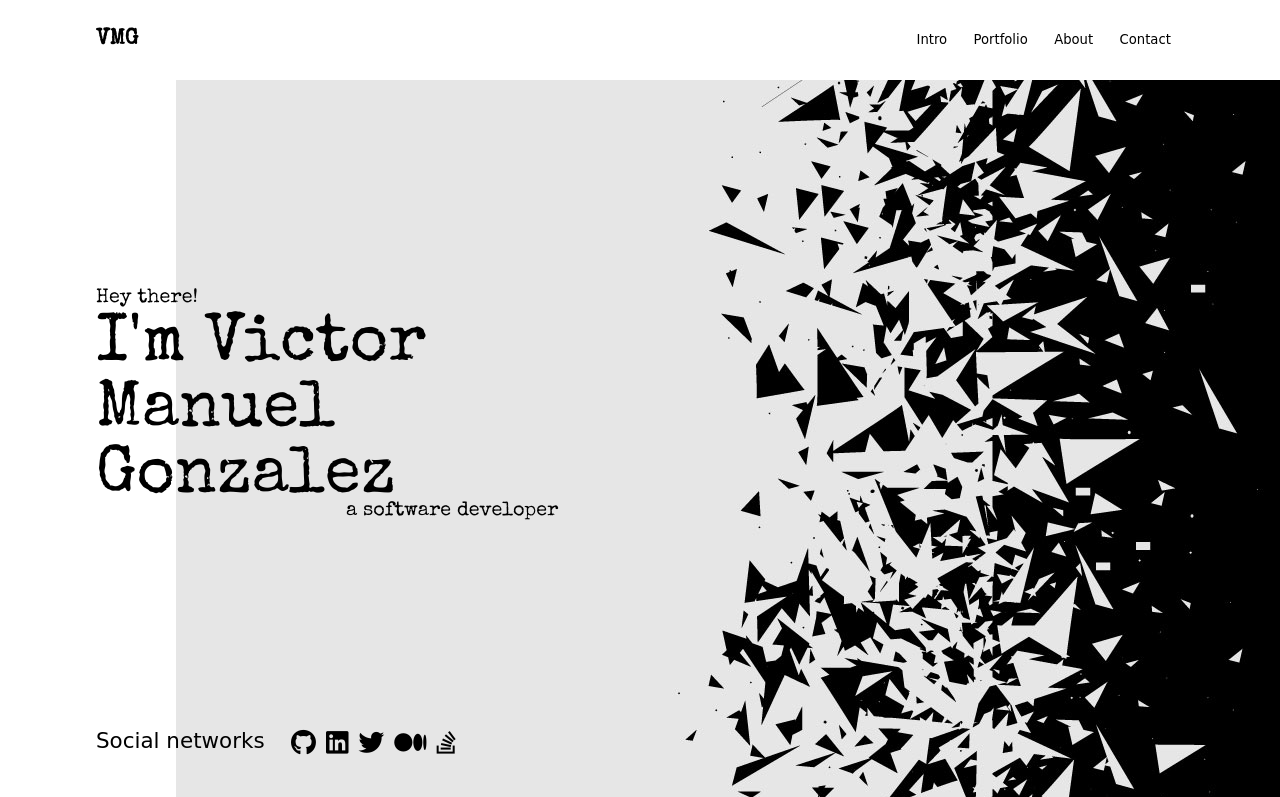
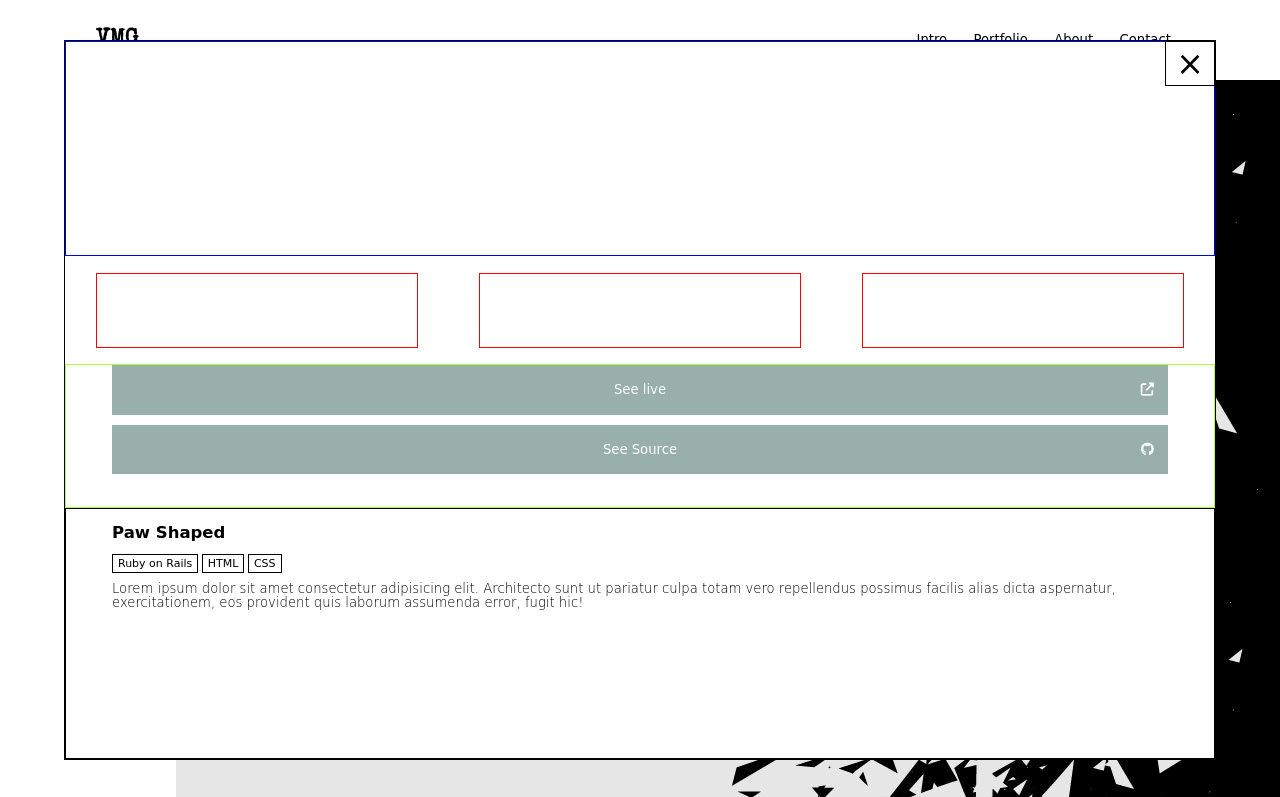
Before and after one commit to Victorgonbu/Portfolio, a website built with webpack: page src/index.html in a window 1280 px wide. Shown: the top 797 px of the page. Built offline with nearby package versions, Linux system fonts and the light colour scheme; a web font is replaced by a local one.

Commit message:
Add modal template for 'see project' button

```diff
--- a/package.json
+++ b/package.json
@@ -4,6 +4,7 @@
   "description": "",
   "main": "index.js",
   "dependencies": {
+    "gsap": "^3.6.0",
     "stylelint": "^13.3.3",
     "stylelint-config-standard": "^20.0.0",
     "stylelint-csstree-validator": "^1.9.0",
--- a/src/assets/scripts/main.js
+++ b/src/assets/scripts/main.js
@@ -14,6 +14,6 @@ const navLink = document.querySelectorAll('.nav-link');
 
 navLink.forEach(link => {
     link.addEventListener('click', () => {
-        dropdownMenu.classList.toggle('active');
+        dropdownMenu.classList.remove('active');
     });
 });
--- a/src/assets/style/small.css
+++ b/src/assets/style/small.css
@@ -11,6 +11,7 @@
   overflow-x: hidden;
   min-width: 300px;
   font-size: 11px;
+
 }
 
 .header {
@@ -218,6 +219,7 @@
   background-size: cover;
   background-repeat: no-repeat;
   z-index: 1;
+  box-shadow: 1px 1px 5px var(--main);
 }
 
 .project-1 {
@@ -293,6 +295,11 @@
   padding: 2px 5px;
   color: transparent;
   transition: all 200ms ease-in 200ms;
+}
+
+.built-item.active {
+  background-color: white;
+  color: black;
 }
 
 .item-row:hover .built-item {
@@ -528,3 +535,92 @@
   color: var(--background);
   margin-bottom: 10px;
 }
+
+.black-border {
+  border: 1px solid black;
+  font-size: 1em;
+}
+
+.modal {
+  position: fixed;
+  top: 50vh;
+  left: 50vw;
+  background-color: white;
+  border: 1px solid black;
+  height: 90vh;
+  width: 90vw;
+  z-index: 11;
+  transform: translate(-50%, -50%) scaleX(1);
+}
+
+.modal .close-button {
+  position: absolute;
+  top: 0;
+  right: 0;
+  padding: 5px 10px;
+  font-size: 3em;
+  border: 1px solid black;
+}
+.modal .hero-project-image {
+  height: 30%;
+  border: 1px solid blue;
+}
+
+.modal .project-images {
+  display: flex;
+  height: 15%;
+  justify-content: space-around;
+  align-items: center;
+}
+
+.project-images .project-image-container {
+  border: 1px solid red;
+  width: 28%;
+  height: 70%;
+}
+
+.modal .project-buttons {
+  display: flex;
+  flex-direction: column;
+  height: 20%;
+  border: 1px solid greenyellow;
+  align-items: center;
+
+}
+
+.project-buttons .link {
+  text-align: center;
+  position: relative;
+  border: 1px solid var(--main);
+  background-color: var(--main);
+  display: inline-block;
+  width: 92%;
+  padding: 1.3em;
+  margin-bottom: 10px;
+  color: white;
+  text-decoration: none;
+  font-size: 1.2em;
+}
+
+.link .icon {
+  position: absolute;
+  right: 1em;
+}
+
+.modal .project-info {
+  height: 35%;
+  border: 1px solid black;
+  padding: 0 4%;
+}
+
+.project-info .project-name {
+  padding: 1em 0;
+  font-size: 1.5em;
+  font-weight: 900;
+}
+
+.project-info .project-description {
+  font-size: 1.2em;
+  padding: 1em 0;
+  font-weight: 100;
+}
--- a/src/index.html
+++ b/src/index.html
@@ -19,6 +19,34 @@
         <li><a class="nav-link" href="#about">About</a></li>
         <li><a class="nav-link" href="#contact">Contact</a></li>
     </ul>
+
+    <div class="modal" id="first-project-modal">
+        <span class="close-button">&times;</span>
+        <div class="hero-project-image">
+
+        </div>
+        <div class="project-images">
+            <div class="project-image-container"></div>
+            <div class="project-image-container"></div>
+            <div class="project-image-container"></div>
+        </div>
+        <div class="project-buttons">
+            <a class="link" href="">See live <i class="fas fa-external-link-alt icon"></i></a>
+            <a class="link" href="">See Source <i class="fab fa-github icon"></i></a>
+        </div>
+
+        <div class="project-info">
+            <h1 class="project-name">Paw Shaped</h1>
+            <div class="built-with">
+                <span class="built-item active black-border">Ruby on Rails</span>
+                <span class="built-item active black-border">HTML</span>
+                <span class="built-item active black-border">CSS</span>
+            </div>
+            <p class="project-description">
+                Lorem ipsum dolor sit amet consectetur adipisicing elit. Architecto sunt ut pariatur culpa totam vero repellendus possimus facilis alias dicta aspernatur, exercitationem, eos provident quis laborum assumenda error, fugit hic!
+            </p>
+        </div>
+    </div>
     <header class="header">
         <nav class="navbar">
             <div class="brand">
@@ -73,7 +101,7 @@
                             </div>
                         </div>
                         <span>
-                            <a href="https://github.com/Shaqri/Paw-shaped-RoR-capstone" target="_blank"class="project-link"> Project source</a>
+                            <a href="https://github.com/Shaqri/Paw-shaped-RoR-capstone" target="_blank"class="project-link" data-modal-target='#first-project-modal'>See the project</a>
                         </span>
                         <div class="shade">
 
@@ -89,7 +117,7 @@
                             </div>
                         </div>
                         <span>
-                            <a href="https://github.com/Shaqri/Capstone-Go-on-sales" target="_blank" class="project-link"> Project source</a>
+                            <a href="https://github.com/Shaqri/Capstone-Go-on-sales" target="_blank" class="project-link" data-modal-target='#second-project-modal'> See the project</a>
                         </span>
                         <div class="shade">
 
@@ -107,7 +135,7 @@
                             </div>
                         </div>
                         <span>
-                            <a href="https://github.com/Shaqri/Ruby-docs-web-scraper" target="_blank" class="project-link"> Project source</a>
+                            <a href="https://github.com/Shaqri/Ruby-docs-web-scraper" target="_blank" class="project-link" data-modal-target='#third-project-modal'> See the project</a>
                         </span>
                         <div class="shade">
 
@@ -124,7 +152,7 @@
                             </div>
                         </div>
                         <span>
-                            <a href="https://github.com/Shaqri/Private-events" target="_blank" class="project-link"> Project source</a>
+                            <a href="https://github.com/Shaqri/Private-events" target="_blank" class="project-link" data-modal-target='#fourth-project-modal'> See the project</a>
                         </span>
                         <div class="shade">
 
@@ -141,7 +169,7 @@
                             </div>
                         </div>
                         <span>
-                            <a href="https://github.com/Shaqri/ror-social-scaffold" target="_blank" class="project-link"> Project source</a>
+                            <a href="https://github.com/Shaqri/ror-social-scaffold" target="_blank" class="project-link" data-modal-target='#fifth-project-modal'> See the project</a>
                         </span>
                         <div class="shade">
 
@@ -252,7 +280,7 @@
         </div>
 
         <div class="copyright">
-            <span>@2020</span>
+            <span>@2021</span>
             <span>Victor</span>
         </div>
 
```
Also changed, not shown: dist/index.html, dist/main.bundle.js, 1 other file.
